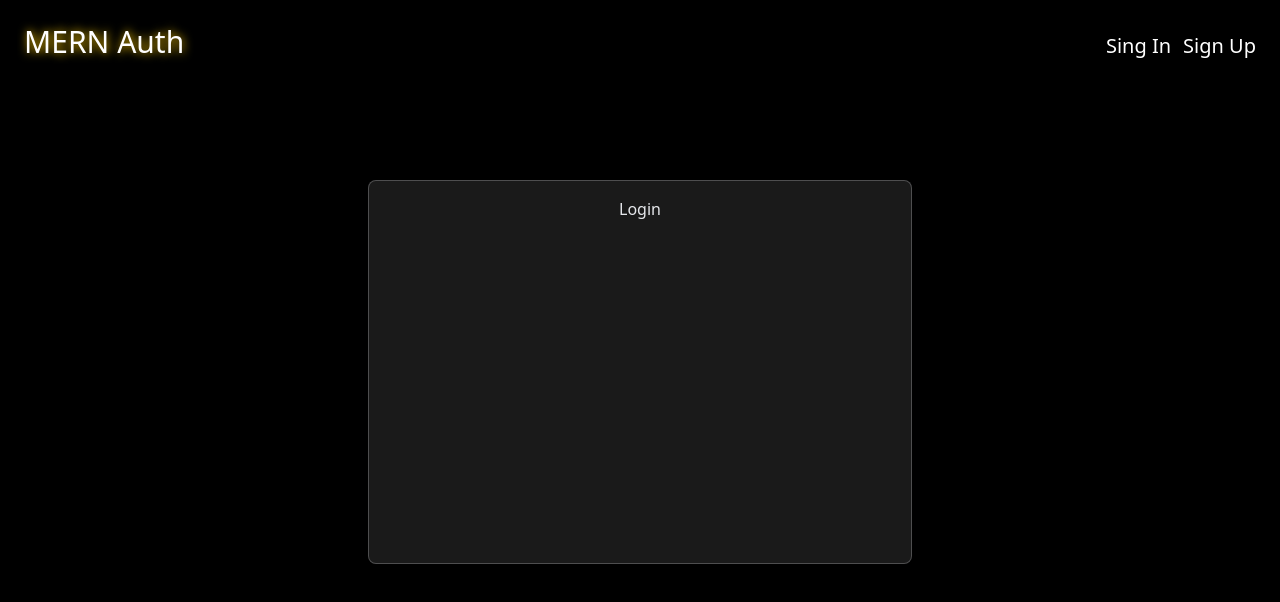
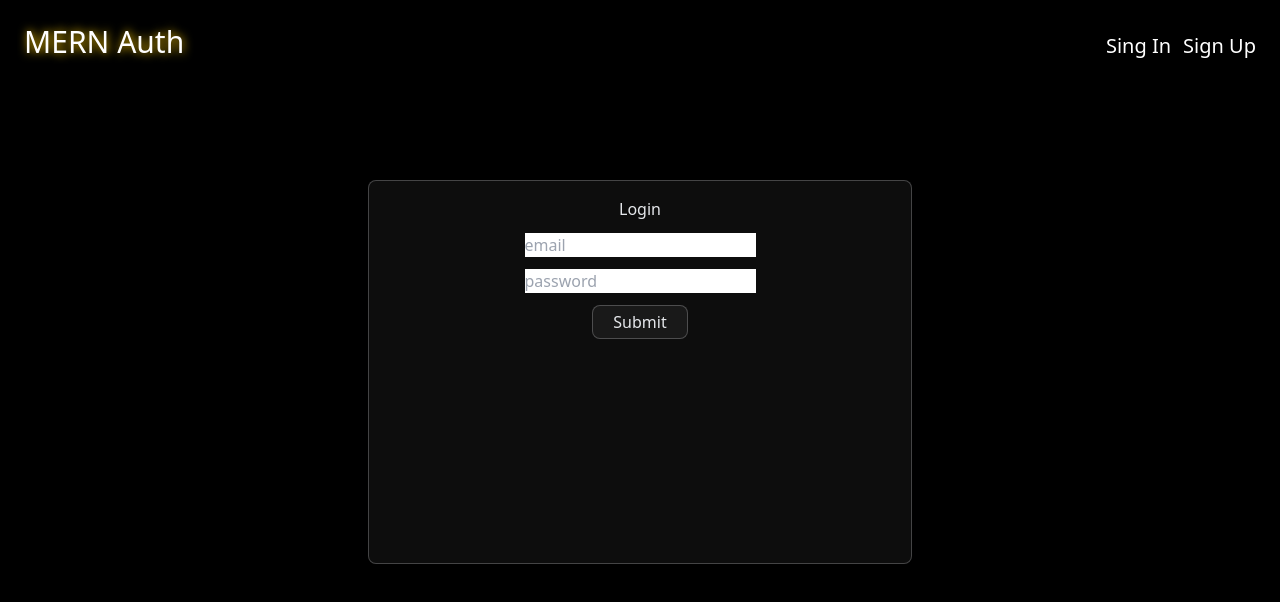
Before and after one commit to kkarasek/mern-auth-jwt, a React (Vite) app in the folder frontend/: page /signin in a window 1280 px wide. Shown: the top 602 px of the page. Built offline with nearby package versions, Linux system fonts and the light colour scheme.

Commit message:
scaffold login ui and add redux

```diff
--- a/frontend/package.json
+++ b/frontend/package.json
@@ -11,8 +11,10 @@
   },
   "dependencies": {
     "@radix-ui/react-icons": "^1.3.0",
+    "@reduxjs/toolkit": "^1.9.7",
     "react": "^18.2.0",
     "react-dom": "^18.2.0",
+    "react-redux": "^8.1.3",
     "react-router-dom": "^6.16.0"
   },
   "devDependencies": {
--- a/frontend/src/components/FormContainer/FormContainer.tsx
+++ b/frontend/src/components/FormContainer/FormContainer.tsx
@@ -2,7 +2,7 @@ import { FormContainerProps } from './FormContainer.types';
 
 const FormContainer = ({ children }: FormContainerProps) => {
 	return (
-		<div className="bg-white bg-opacity-10 border border-gray-200 rounded-lg py-4 px-10 border-opacity-25 text-gray-200 w-6/12 h-96 flex justify-center">
+		<div className="bg-white bg-opacity-5 border border-gray-200 rounded-lg py-4 px-10 border-opacity-25 text-gray-200 w-6/12 h-96 flex flex-col justify-start items-center gap-3">
 			{children}
 		</div>
 	);
--- a/frontend/src/pages/Login.tsx
+++ b/frontend/src/pages/Login.tsx
@@ -5,7 +5,7 @@ const Login = () => {
 	const [email, setEmail] = useState('');
 	const [password, setPassword] = useState('');
 
-	const submitHandler = async (e) => {
+	const submitHandler = async (e: React.FormEvent<HTMLFormElement>) => {
 		e.preventDefault();
 		console.log('Form submitted!');
 	};
@@ -13,7 +13,40 @@ const Login = () => {
 	return (
 		<main className="flex min-h-screen flex-col items-center p-24 gap-16">
 			<FormContainer>
-				<div className="">Login</div>
+				<h1 className="">Login</h1>
+				<form
+					className="flex flex-col justify-start items-center gap-3"
+					onSubmit={submitHandler}
+				>
+					{/* add label */}
+					<input
+						className="text-black"
+						type="email"
+						placeholder="email"
+						value={email}
+						onChange={(e) => {
+							setEmail(e.target.value);
+							console.log(e.target.value);
+						}}
+					/>
+					{/* add label */}
+					<input
+						className="text-black"
+						type="password"
+						placeholder="password"
+						value={password}
+						onChange={(e) => {
+							setPassword(e.target.value);
+							console.log(e.target.value);
+						}}
+					/>
+					<button
+						className="bg-white bg-opacity-5 border border-gray-200 rounded-lg py-1 px-5 border-opacity-25 hover:bg-opacity-20 ease-in-out duration-150"
+						type="submit"
+					>
+						Submit
+					</button>
+				</form>
 			</FormContainer>
 		</main>
 	);
--- /dev/null
+++ b/frontend/src/redux/store.ts
@@ -0,0 +1,7 @@
+import { configureStore } from "@reduxjs/toolkit";
+
+const store = configureStore({
+  reducer: {},
+  middleware: (getDefaultMiddleware) => getDefaultMiddleware(),
+  devTools: true
+})
```
Also changed, not shown: 1 other file (tests, documents, lock files or other folders).
